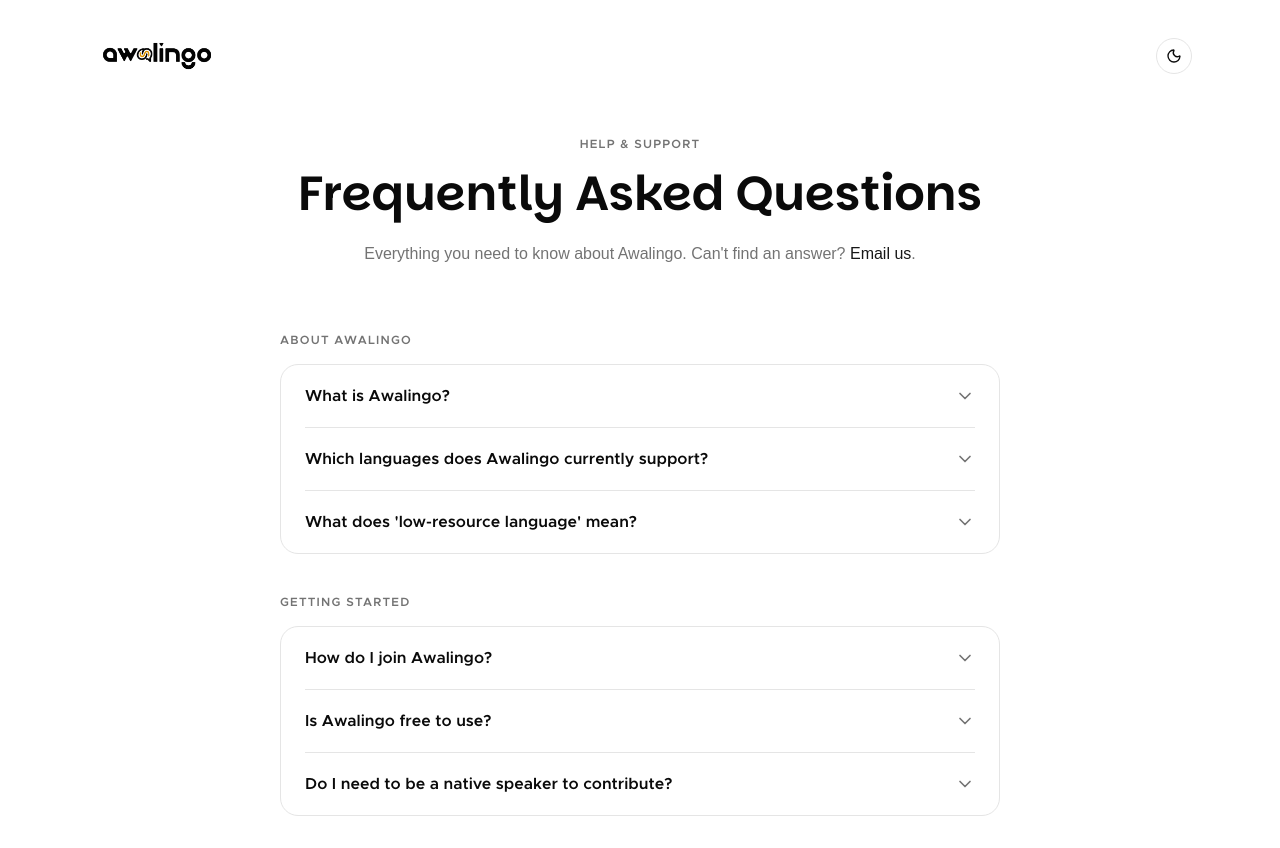
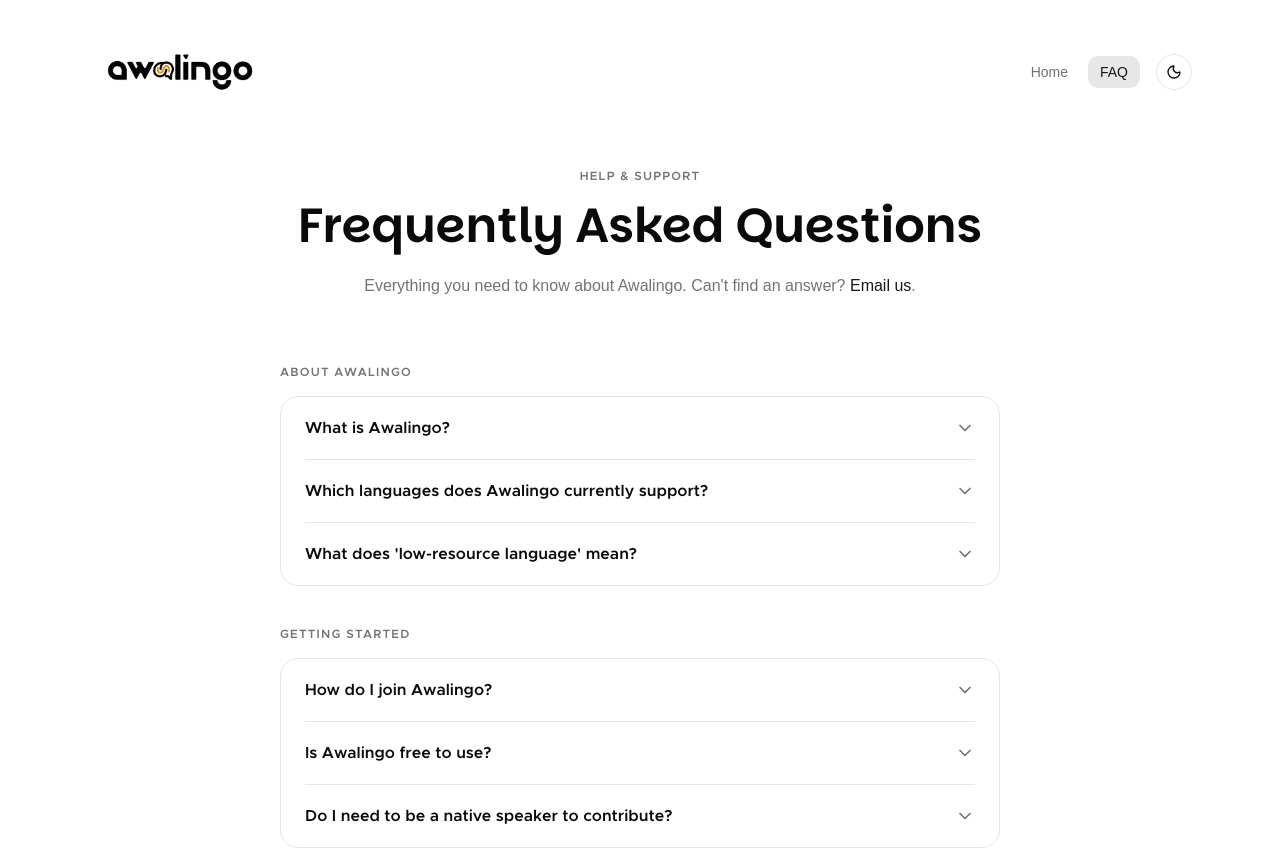
Before and after one commit to sirolad/waitlist, a Next.js app: page /faq in a window 1280 px wide. Shown: the top 848 px of the page. Built offline with nearby package versions, Linux system fonts and the light colour scheme; no server answers; a web font is replaced by a local one.

Commit message:
feat: add shared navbar with Home/FAQ nav links

```diff
--- a/src/app/faq/page.tsx
+++ b/src/app/faq/page.tsx
@@ -3,9 +3,7 @@
 import { useState } from 'react';
 import { motion, AnimatePresence } from 'framer-motion';
 import { ChevronDown } from 'lucide-react';
-import Image from 'next/image';
-import Link from 'next/link';
-import { ThemeToggle } from '@/components/theme-toggle';
+import { Navbar } from '@/components/navbar';
 import { Footer } from '@/components/footer';
 
 const FAQS = [
@@ -118,29 +116,7 @@ export default function FAQPage() {
     <main className='min-h-screen bg-background text-foreground'>
 
       {/* ── NAV ──────────────────────────────────────────────── */}
-      <header className='mx-auto max-w-6xl px-6 py-8'>
-        <div className='flex items-center justify-between gap-4'>
-          <Link href='/'>
-            <Image
-              src='/branding/logo-wordmark-light.png'
-              alt='Awalingo'
-              width={500}
-              height={156}
-              className='h-12 w-auto object-contain dark:hidden'
-              priority
-            />
-            <Image
-              src='/branding/logo-wordmark-dark.png'
-              alt='Awalingo'
-              width={500}
-              height={156}
-              className='hidden h-12 w-auto object-contain dark:block'
-              priority
-            />
-          </Link>
-          <ThemeToggle />
-        </div>
-      </header>
+      <Navbar />
 
       {/* ── HERO ─────────────────────────────────────────────── */}
       <section className='mx-auto max-w-3xl px-6 pb-16 pt-6 text-center'>
--- a/src/app/page.tsx
+++ b/src/app/page.tsx
@@ -1,6 +1,6 @@
 'use client';
 import { WaitlistForm } from '@/components/waitlist-form';
-import { ThemeToggle } from '@/components/theme-toggle';
+import { Navbar } from '@/components/navbar';
 import { motion } from 'framer-motion';
 import { ArrowDown, Languages, Sparkles, Users } from 'lucide-react';
 import Image from 'next/image';
@@ -29,33 +29,8 @@ export default function Home() {
     <main className='min-h-screen bg-background text-foreground'>
 
       {/* ── 1. HERO ─────────────────────────────────────────── */}
-      <section className='mx-auto max-w-6xl px-6 py-8 md:py-12'>
-        {/* Logo bar */}
-        <div className='flex items-center justify-between gap-4'>
-          <motion.div
-            initial={{ opacity: 0, y: 10 }}
-            animate={{ opacity: 1, y: 0 }}
-            transition={{ duration: 0.45 }}
-          >
-            <Image
-              src='/branding/logo-wordmark-light.png'
-              alt='Awalingo'
-              width={500}
-              height={156}
-              className='h-16 w-auto object-contain dark:hidden md:h-20'
-              priority
-            />
-            <Image
-              src='/branding/logo-wordmark-dark.png'
-              alt='Awalingo'
-              width={500}
-              height={156}
-              className='hidden h-16 w-auto object-contain dark:block md:h-20'
-              priority
-            />
-          </motion.div>
-          <ThemeToggle />
-        </div>
+      <section className='mx-auto max-w-6xl px-6 py-0'>
+        <Navbar />
 
         <div className='mt-6 md:mt-4 lg:grid lg:grid-cols-2 lg:items-center lg:gap-16'>
           {/* Left: text content */}
--- /dev/null
+++ b/src/components/navbar.tsx
@@ -0,0 +1,66 @@
+'use client';
+
+import Image from 'next/image';
+import Link from 'next/link';
+import { usePathname } from 'next/navigation';
+import { ThemeToggle } from '@/components/theme-toggle';
+import { cn } from '@/lib/utils';
+
+const NAV_LINKS = [
+  { href: '/', label: 'Home' },
+  { href: '/faq', label: 'FAQ' },
+];
+
+export function Navbar() {
+  const pathname = usePathname();
+
+  return (
+    <header className='mx-auto max-w-6xl px-6 py-8 md:py-10'>
+      <nav className='flex items-center justify-between gap-6'>
+        {/* Logo */}
+        <Link href='/' className='shrink-0'>
+          <Image
+            src='/branding/logo-wordmark-light.png'
+            alt='Awalingo'
+            width={500}
+            height={156}
+            className='h-14 w-auto object-contain dark:hidden md:h-16'
+            priority
+          />
+          <Image
+            src='/branding/logo-wordmark-dark.png'
+            alt='Awalingo'
+            width={500}
+            height={156}
+            className='hidden h-14 w-auto object-contain dark:block md:h-16'
+            priority
+          />
+        </Link>
+
+        {/* Nav links + theme toggle */}
+        <div className='flex items-center gap-1 sm:gap-2'>
+          {NAV_LINKS.map(({ href, label }) => {
+            const active = pathname === href;
+            return (
+              <Link
+                key={href}
+                href={href}
+                className={cn(
+                  'rounded-lg px-3 py-1.5 text-sm font-medium transition-colors',
+                  active
+                    ? 'bg-primary/10 text-primary'
+                    : 'text-muted-foreground hover:bg-accent hover:text-foreground'
+                )}
+              >
+                {label}
+              </Link>
+            );
+          })}
+          <div className='ml-2'>
+            <ThemeToggle />
+          </div>
+        </div>
+      </nav>
+    </header>
+  );
+}
```
